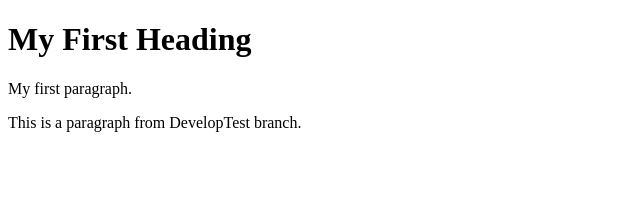
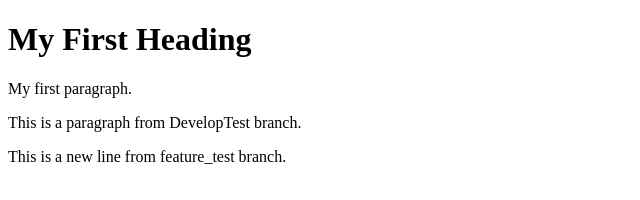
Before and after one commit to vihuteru/git-github_test, a plain HTML site: page index.html in a window 1280 px wide. Shown: the whole page, without its empty margins (0-640 px from the left). Drawn offline with Linux system fonts and the light colour scheme.

Commit message:
Adding a new feature to index.html

```diff
--- a/index.html
+++ b/index.html
@@ -6,5 +6,6 @@
 
 <p>My first paragraph.</p>
 <p>This is a paragraph from DevelopTest branch.</p>
+<p>This is a new line from feature_test branch.</p>
 </body>
 </html>
```
